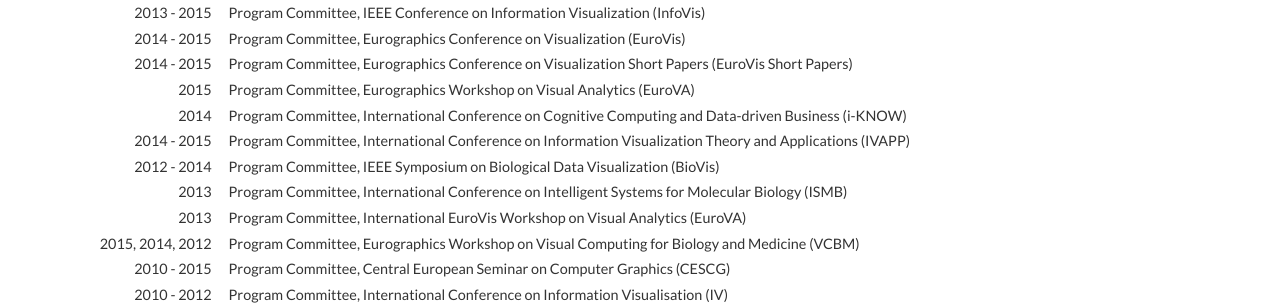
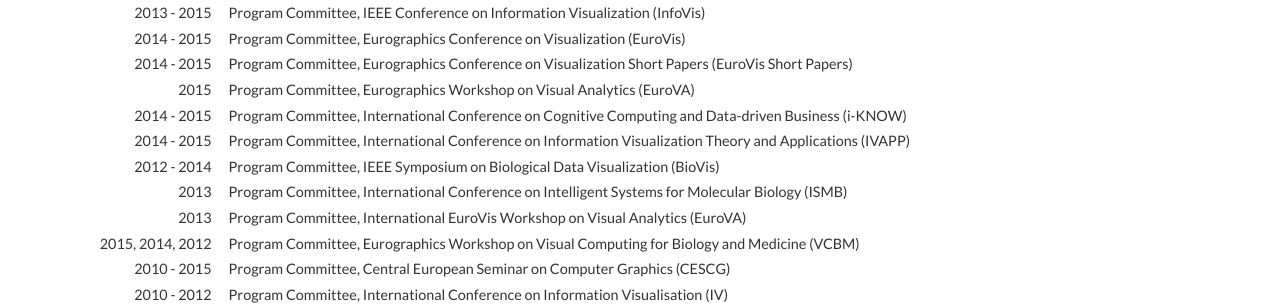
Before and after one commit to mstreit/mstreit.github.io, a Jekyll site: the page built from services.md, in a window 1280 px wide. Shown: the part 722-1027 px from the top of the page. Built offline with Jekyll 4.4.1, drawn with Linux system fonts in a browser that asks for light colours; nearby versions of some CDN libraries; some web fonts are replaced.

Commit message:
added i-Know 2015 IPC

```diff
--- a/_data/functions.yml
+++ b/_data/functions.yml
@@ -36,7 +36,7 @@
 
 - role: Program Committee
   for: International Conference on Cognitive Computing and Data-driven Business (i-KNOW)
-  years: 2014
+  years: 2014 - 2015
 
 - role: Program Committee
   for: International Conference on Information Visualization Theory and Applications (IVAPP)
```
